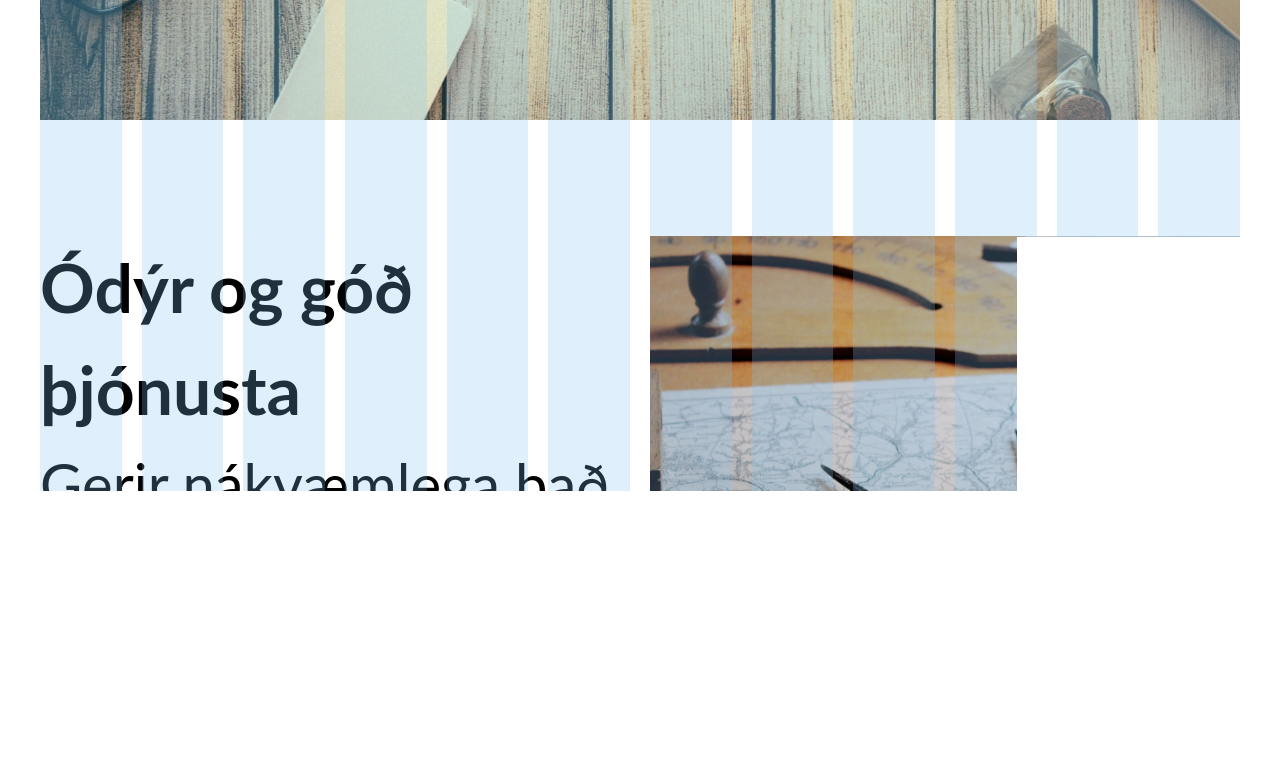
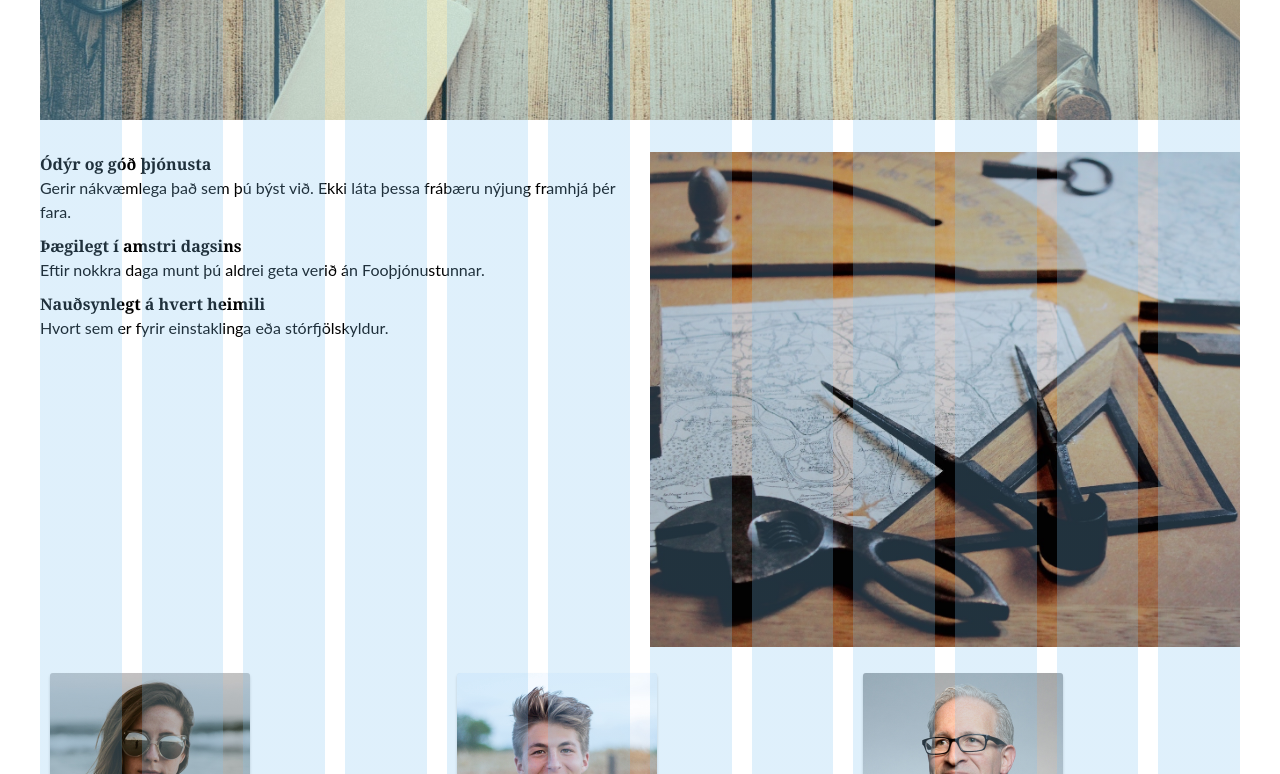
Before and after one commit to VifillS/vangari, a website: page index.html in a window 1280 px wide. Shown: the part 780-1554 px from the top of the page. Drawn offline with Linux system fonts and the light colour scheme.

Commit message:
opnaði fyrir fleiri scss

```diff
--- a/styles.scss
+++ b/styles.scss
@@ -46,8 +46,8 @@ main { /* stylelint-disable-line */
 
 @import "scss/grid";
 @import "scss/header";
-// @import "scss/heading";
-// @import "scss/text";
+@import "scss/heading";
+@import "scss/text";
 @import "scss/button";
-// @import "scss/card";
-// @import "scss/cardlist";
+@import "scss/card";
+@import "scss/cardlist";
```
Also changed, not shown: styles.css.
